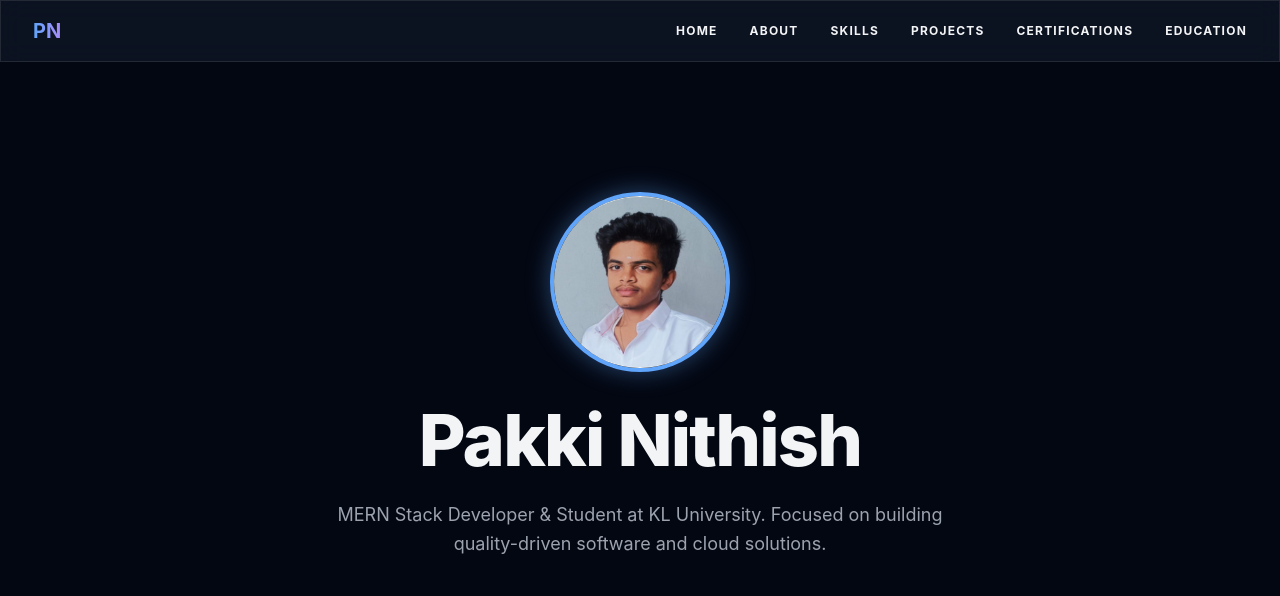
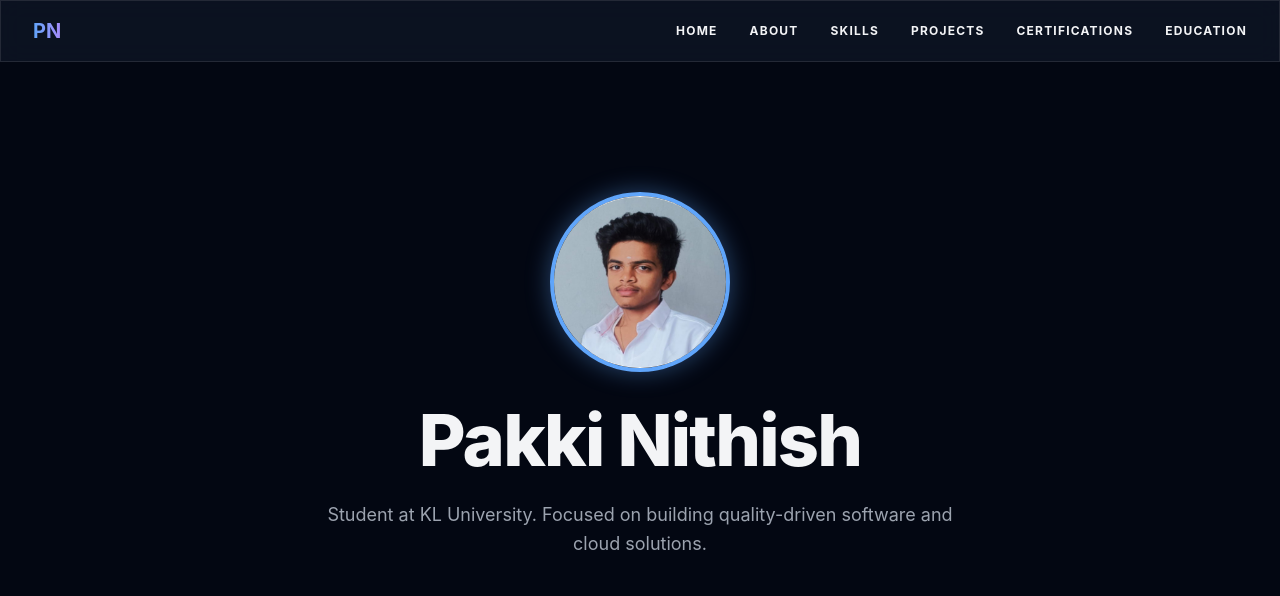
Before and after one commit to PakkiNithish/My-Portfolio, a plain HTML site: page index.html in a window 1280 px wide. Shown: the top 596 px of the page. Drawn offline with nearby package versions, Linux system fonts and the light colour scheme.

Commit message:
Update index.html

```diff
--- a/index.html
+++ b/index.html
@@ -100,7 +100,7 @@
         </div>
         <h2 class="text-5xl md:text-7xl font-extrabold mb-6 tracking-tight">Pakki Nithish</h2>
         <p class="text-lg text-gray-400 mb-10 leading-relaxed max-w-2xl mx-auto">
-            MERN Stack Developer & Student at KL University.
+            Student at KL University.
             Focused on building quality-driven software and cloud solutions.
         </p>
         <div class="flex justify-center items-center space-x-8">
```
